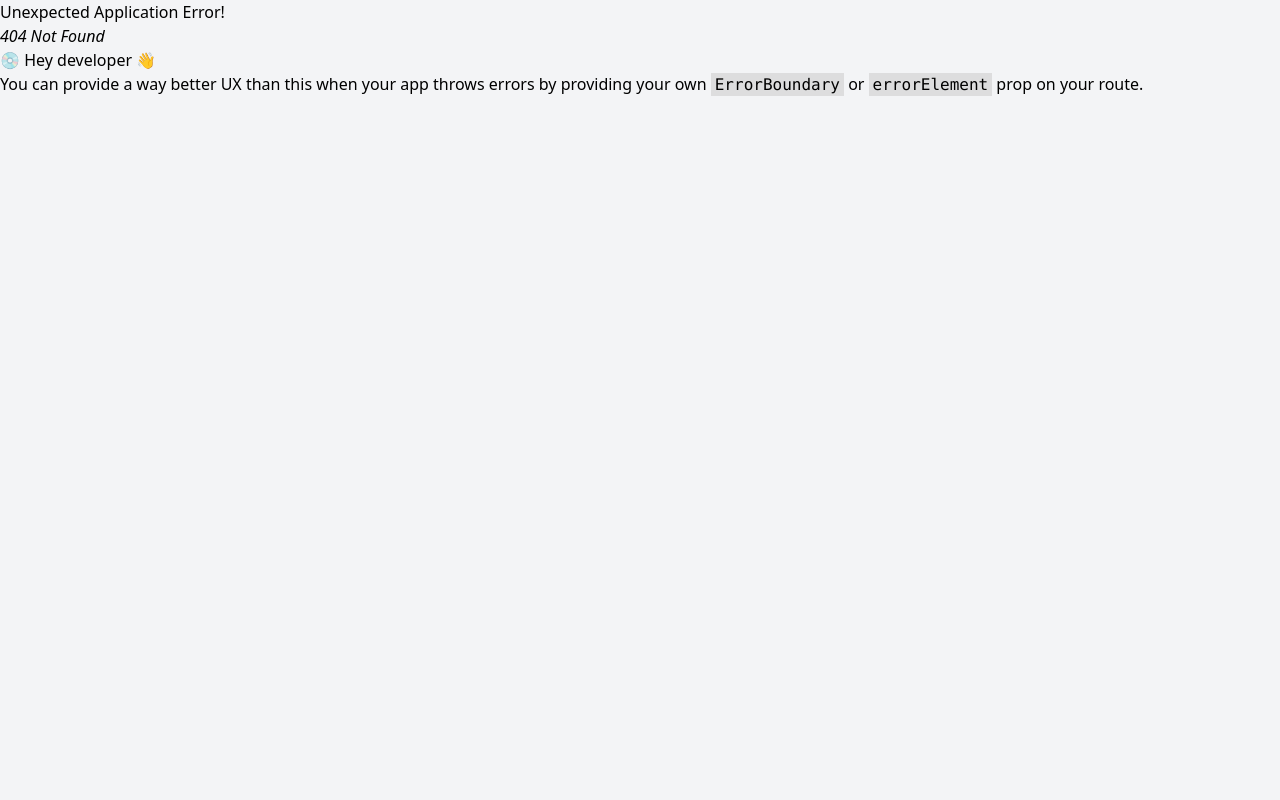
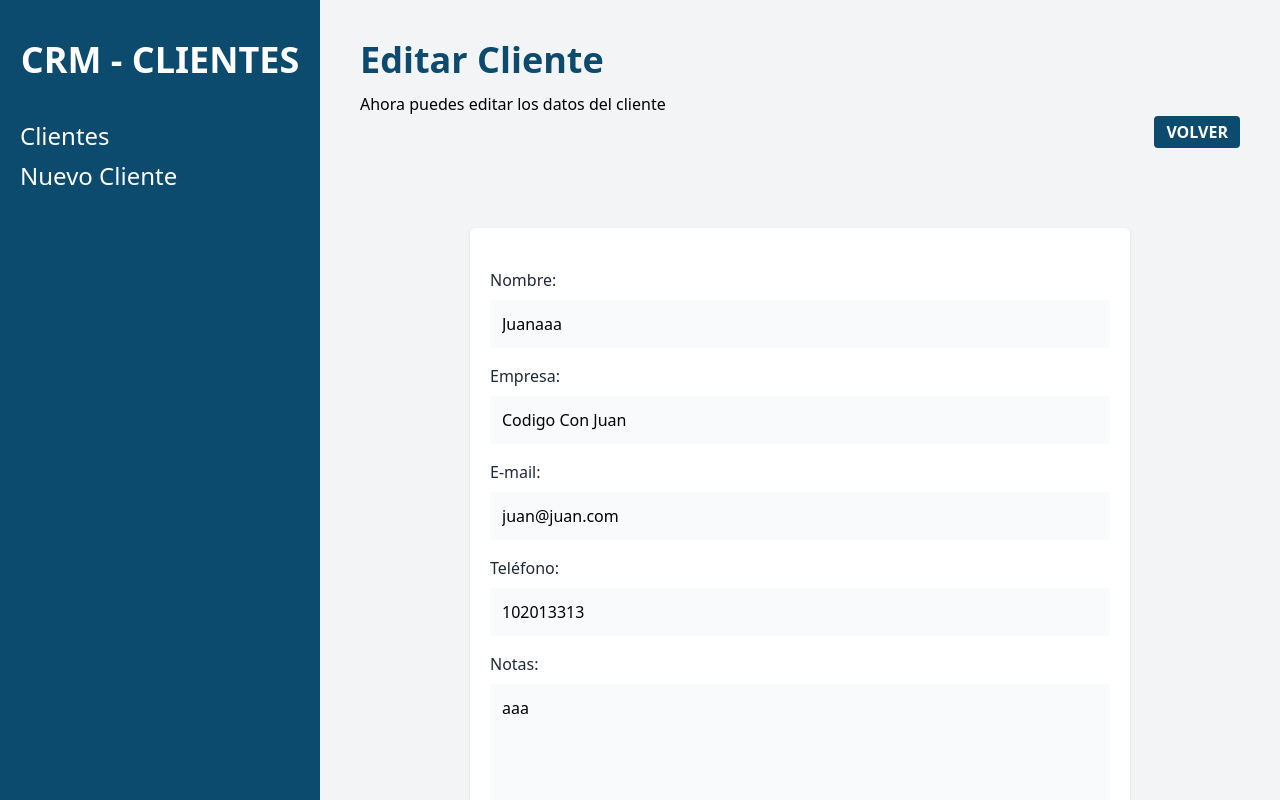
Before and after one commit to JoseOrdaz/crm-react, a React (Vite) app: page /clientes/1/editar in a window 1280 px wide. Before the commit this address had no page. Built offline with nearby package versions, Linux system fonts and the light colour scheme; data requests are answered from the project's data file.

Commit message:
Añadir el formulario de edicion del cliente y eliminar cliente

```diff
--- a/data/Clientes.jsx
+++ b/data/Clientes.jsx
@@ -1,26 +1,58 @@
-export async function obtenerClientes(){
-    const respuesta = await fetch(import.meta.env.VITE_API_URL)
-    const resultado = await respuesta.json()
-    return resultado;
+export async function obtenerClientes() {
+  const respuesta = await fetch(import.meta.env.VITE_API_URL);
+  const resultado = await respuesta.json();
+  return resultado;
+}
+
+export async function obtenerCliente(id) {
+  const respuesta = await fetch(`${import.meta.env.VITE_API_URL}/${id}`);
+  const resultado = await respuesta.json();
+  return resultado;
+}
+
+export async function agregarClientes(datos) {
+  try {
+    const respuesta = await fetch(import.meta.env.VITE_API_URL, {
+      method: "POST",
+      body: JSON.stringify(datos),
+      headers: { "Content-Type": "application/json" },
+    });
+
+    await respuesta.json();
+  } catch (error) {
+    console.log(error);
+  }
+}
+
+export async function actualizarClientes(id,datos) {
+
+  try {
+    const respuesta = await fetch(`${import.meta.env.VITE_API_URL}/${id}`, {
+      method: "PUT",
+      body: JSON.stringify(datos),
+      headers: { "Content-Type": "application/json" },
+    });
+
+    await respuesta.json();
+  } catch (error) {
+    console.log(error);
+  }
+
 
 
 }
 
-export async function agregarClientes(datos){
 
-    try{
-        const respuesta = await fetch(import.meta.env.VITE_API_URL,{
-            method: 'POST',
-            body: JSON.stringify(datos),
-            headers: {'Content-Type': 'application/json'}
-         })
+export async function eliminarClientes(id) {
+  try {
+    const respuesta = await fetch(`${import.meta.env.VITE_API_URL}/${id}`, {
+      method: "DELETE",
 
-         await respuesta.json()
+    });
 
-    } catch(error){
-
-        console.log(error)
-
-    }
+    await respuesta.json();
+  } catch (error) {
+    console.log(error);
+  }
 
 }
--- a/db.json
+++ b/db.json
@@ -1,18 +1,20 @@
 {
   "clientes": [
     {
-      "id": 1,
-      "nombre": "Juan",
-      "telefono": 102013313,
+      "nombre": "Juanaaa",
+      "empresa": "Codigo Con Juan",
       "email": "juan@juan.com",
-      "empresa": "Codigo Con Juan"
+      "telefono": "102013313",
+      "notas": "aaa",
+      "id": 1
     },
     {
-      "id": 2,
-      "nombre": "Karen",
-      "telefono": 138198313,
+      "nombre": "Kareneeee",
+      "empresa": "Codigo Con Juan",
       "email": "karen@juan.com",
-      "empresa": "Codigo Con Juan"
+      "telefono": "138198313",
+      "notas": "asda",
+      "id": 2
     },
     {
       "id": 3,
@@ -34,22 +36,6 @@
       "telefono": 1398198938,
       "email": "pedro@juan.com",
       "empresa": "Codigo Con Juan"
-    },
-    {
-      "nombre": "Jose",
-      "empresa": "Jose Ordaz SL",
-      "email": "joseordazsuay@gmail.com",
-      "telefono": "680851926",
-      "notas": "Notas de prueba",
-      "id": 6
-    },
-    {
-      "nombre": "Elena",
-      "empresa": "Buenorra SL",
-      "email": "buenorra@gmail.com",
-      "telefono": "680851926",
-      "notas": "Es la mejor del mundo y del universo",
-      "id": 7
     }
   ]
 }
--- a/src/components/Cliente.jsx
+++ b/src/components/Cliente.jsx
@@ -1,31 +1,61 @@
+import { useNavigate, Form, redirect } from "react-router-dom";
+import { eliminarClientes } from "../../data/Clientes";
+
+export async function action ({params}) {
+  await eliminarClientes(params.clienteId);
+
+  return redirect('/')
+
+}
+
 function Cliente({ cliente }) {
   const { nombre, empresa, email, telefono, id } = cliente;
+  const navigate = useNavigate();
   return (
     <>
       <tr className="border-b">
         <td className="p-4 space-y-2">
           <p className="text-2xl text-gray-800">{nombre}</p>
           <p>{empresa}</p>
-
         </td>
         <td className="p-4 space-y-2">
-            <p className="text-gray-800"><span className="text-gray-800 uppercase font-bold">Email: </span>{email}</p>
-            <p className="text-gray-800"><span className="text-gray-800 uppercase font-bold">Tel: </span>{telefono}</p>
+          <p className="text-gray-800">
+            <span className="text-gray-800 uppercase font-bold">Email: </span>
+            {email}
+          </p>
+          <p className="text-gray-800">
+            <span className="text-gray-800 uppercase font-bold">Tel: </span>
+            {telefono}
+          </p>
         </td>
         <td className="p-4 flex gap-3">
           <button
             type="button"
             className="text-sky-600 uppercase font-bold text-xs"
+            onClick={() => navigate(`/clientes/${id}/editar`)}
           >
             Editar
           </button>
+
+          <Form
+            method="post"
+            action={`/clientes/${id}/eliminar`}
+            onSubmit={(e)=> {
+              if(!confirm("¿Deseas eliminar el cliente?")){
+                e.preventDefault();
+
+              }
+            }}
+
+          >
           <button
-                type="button"
+            type="submit"
             className="text-red-600 uppercase font-bold text-xs"
           >
             Eliminar
           </button>
 
+          </Form>
         </td>
       </tr>
     </>
--- a/src/components/ErrorPage.jsx
+++ b/src/components/ErrorPage.jsx
@@ -4,14 +4,14 @@
 export default function ErroPage (){
 
     const error = useRouteError()
-    console.log(error)
+
 
     return(
         <div className="space-y-8">
             <h1 className="text-center text-6xl font-extrabold mt-20 text-sky-900">CRM CLIENTES</h1>
             <p className="text-center">Hubo un error</p>
 
-            <p className="text-center">{error.message}</p>
+            <p className="text-center">{error.message || error.statusText}</p>
         </div>
     )
 
--- a/src/components/Formulario.jsx
+++ b/src/components/Formulario.jsx
@@ -1,66 +1,68 @@
-const Formulario = ({cliente}) => {
+const Formulario = ({ cliente }) => {
   return (
     <>
       <div className="mb-4">
-                <label
-                    className="text-gray-800"
-                    htmlFor="nombre"
-                >Nombre:</label>
+        <label className="text-gray-800" htmlFor="nombre">
+          Nombre:
+        </label>
         <input
           id="nombre"
           type="text"
           className="mt-2 block w-full p-3 bg-gray-50"
           placeholder="Nombre del Cliente"
           name="nombre"
+          defaultValue={cliente?.nombre}
         />
       </div>
       <div className="mb-4">
-                <label
-                    className="text-gray-800"
-                    htmlFor="empresa"
-                >Empresa:</label>
+        <label className="text-gray-800" htmlFor="empresa">
+          Empresa:
+        </label>
         <input
           id="empresa"
           type="text"
           className="mt-2 block w-full p-3 bg-gray-50"
           placeholder="Empresa del Cliente"
           name="empresa"
+          defaultValue={cliente?.empresa}
+
         />
       </div>
 
       <div className="mb-4">
-                <label
-                    className="text-gray-800"
-                    htmlFor="email"
-                >E-mail:</label>
+        <label className="text-gray-800" htmlFor="email">
+          E-mail:
+        </label>
         <input
           id="email"
           type="email"
           className="mt-2 block w-full p-3 bg-gray-50"
           placeholder="Email del Cliente"
           name="email"
+          defaultValue={cliente?.email}
+
         />
       </div>
 
       <div className="mb-4">
-                <label
-                    className="text-gray-800"
-                    htmlFor="telefono"
-                >Teléfono:</label>
+        <label className="text-gray-800" htmlFor="telefono">
+          Teléfono:
+        </label>
         <input
           id="telefono"
           type="tel"
           className="mt-2 block w-full p-3 bg-gray-50"
           placeholder="Teléfono del Cliente"
           name="telefono"
+          defaultValue={cliente?.telefono}
+
         />
       </div>
 
       <div className="mb-4">
-                <label
-                    className="text-gray-800"
-                    htmlFor="notas"
-                >Notas:</label>
+        <label className="text-gray-800" htmlFor="notas">
+          Notas:
+        </label>
         <textarea
           as="textarea"
           id="notas"
@@ -68,10 +70,12 @@
           className="mt-2 block w-full p-3 bg-gray-50 h-40 align-self"
           placeholder="Notas del Cliente"
           name="notas"
+          defaultValue={cliente?.notas}
+
         />
       </div>
     </>
-    )
-}
+  );
+};
 
-export default Formulario
+export default Formulario;
--- a/src/components/Layout.jsx
+++ b/src/components/Layout.jsx
@@ -4,8 +4,6 @@
 export const Layout = () => {
 
   const uselocation = useLocation()
-
-  console.log(uselocation)
 
   return (
     <>
@@ -19,6 +17,7 @@
         </aside>
         <main className="md:w-3/4 p-10 md:h-screen overflow-scroll">
         <Outlet />
+
         </main>
       </div>
 
--- /dev/null
+++ b/src/pages/EditarCliente.jsx
@@ -0,0 +1,79 @@
+import { Form, useNavigate, useLoaderData, redirect, useActionData } from "react-router-dom";
+import { actualizarClientes, obtenerCliente } from "../../data/Clientes";
+import Formulario from "../components/Formulario";
+import Error from "../components/Error";
+
+export async function loader({ params }) {
+  const cliente = await obtenerCliente(params.clienteId);
+  if (Object.values(cliente).length === 0) {
+    throw new Response("", {
+      status: 400,
+      statusText:
+        "El cliente no existe, vuelve a la portada y busca de nuevo...",
+    });
+  }
+  return cliente;
+}
+
+export async function action({ request, params }) {
+  const formData = await request.formData();
+  const datos = Object.fromEntries(formData);
+  const email = formData.get("email");
+  const errores = [];
+
+  if (Object.values(datos).includes("")) {
+    errores.push("Todos los campos son oblitorios");
+  }
+
+  let regex = new RegExp(
+    "([!#-'*+/-9=?A-Z^-~-]+(.[!#-'*+/-9=?A-Z^-~-]+)*|\"([]!#-[^-~ \t]|(\\[\t -~]))+\")@([!#-'*+/-9=?A-Z^-~-]+(.[!#-'*+/-9=?A-Z^-~-]+)*|[[\t -Z^-~]*])"
+  );
+
+  if (!regex.test(email)) {
+    errores.push("El email no es correcto");
+  }
+
+  if (Object.keys(errores).length) {
+    return errores;
+  }
+
+  await actualizarClientes(params.clienteId, datos);
+  return redirect("/");
+}
+
+function EditarCliente() {
+  const navigate = useNavigate();
+  const cliente = useLoaderData();
+  const errores = useActionData();
+
+  return (
+    <>
+      <h1 className="font-black text-4xl text-sky-900">Editar Cliente</h1>
+      <p className="mt-3">Ahora puedes editar los datos del cliente</p>
+
+      <div className="flex justify-end">
+        <button
+          className="bg-sky-900 text-white px-3 py-1 font-bold uppercase rounded"
+          onClick={() => navigate("/")}
+        >
+          Volver
+        </button>
+      </div>
+
+      <div className="bg-white shadow rounded-md md:w-3/4 mx-auto px-5 py-10 mt-20">
+        {errores?.length && errores.map((error, i) => <Error key={i}>{error}</Error>)}
+
+        <Form method="put" noValidate>
+          <Formulario cliente={cliente} />
+          <input
+            type="submit"
+            className="mt-5 w-full bg-sky-800 p-3 uppercase font-bold text-white rounded text-lg"
+            value="Actualizar cliente"
+          />
+        </Form>
+      </div>
+    </>
+  );
+}
+
+export default EditarCliente;
--- a/src/pages/Index.jsx
+++ b/src/pages/Index.jsx
@@ -33,7 +33,7 @@
                 {clientes.map(cliente => (
                   <Cliente
                     cliente={cliente}
-                    key={cliente}
+                    key={cliente.id}
                   />
                 ))}
               </tbody>
```
Also changed, not shown: src/main.jsx (+18 -1 lines). Lines whose indentation alone changed are shown as unchanged.
